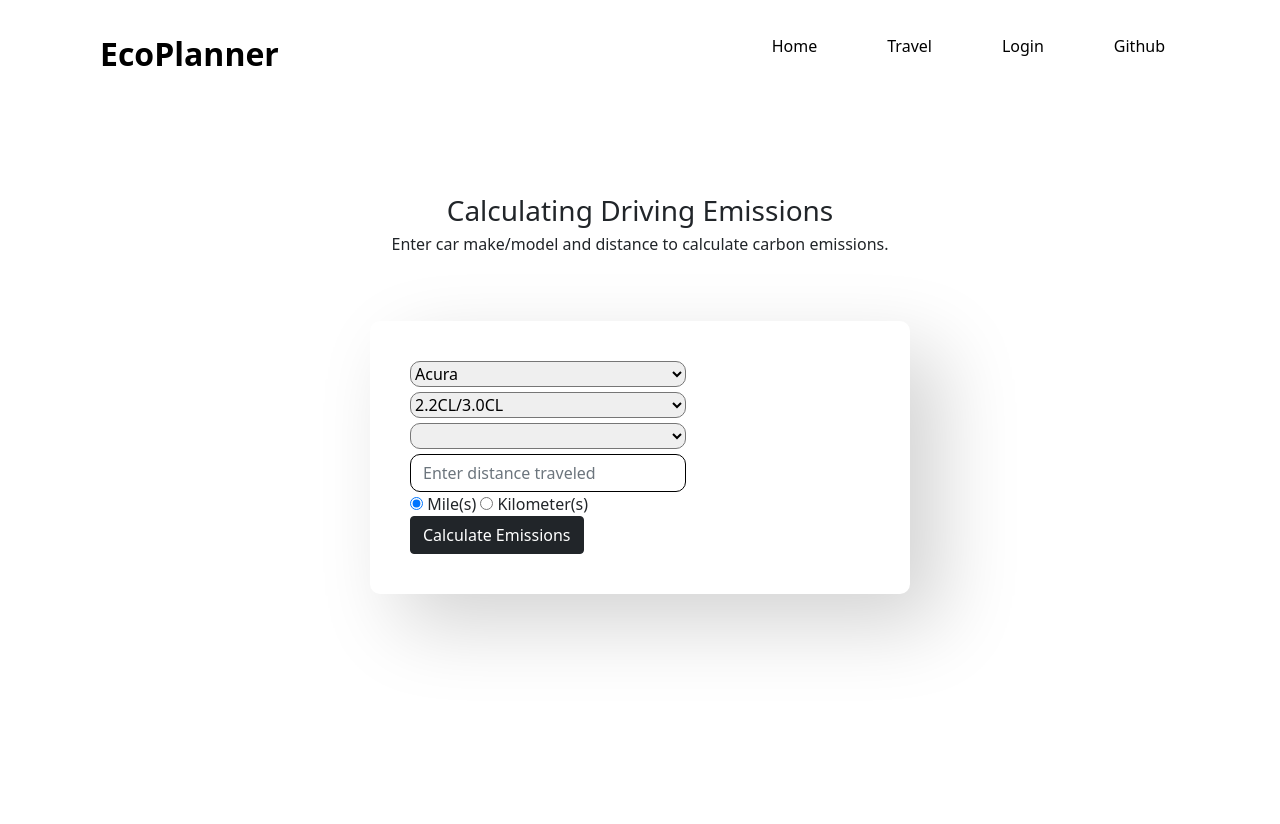
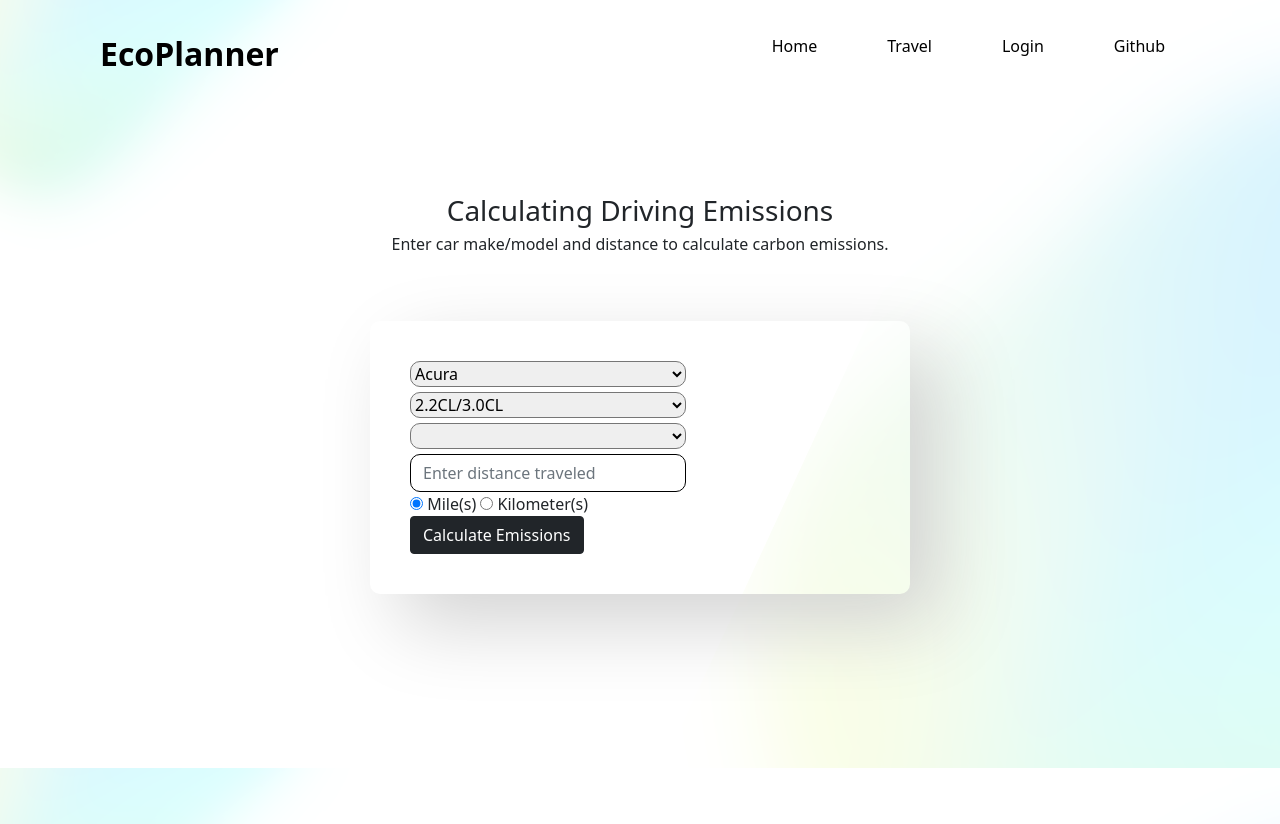
Before and after one commit to mavella17/EcoPlanner, a Flask app: page /drive in a window 1280 px wide. Run offline with Flask 3, Linux system fonts and the light colour scheme; data comes from the database, SQL or seed files in the repository; data that the repository does not hold is empty.

Commit message:
adding styling

```diff
--- a/static/forms.css
+++ b/static/forms.css
@@ -1,4 +1,8 @@
 /* styling for forms */
+body {
+  background-image: url("img/mesh2.png");
+}
+
 h3, p{
   text-align: center;
   font-style: bold;
```
